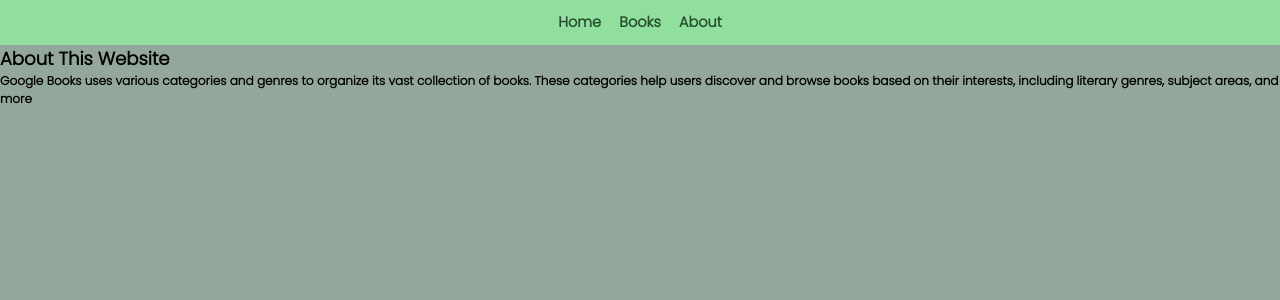
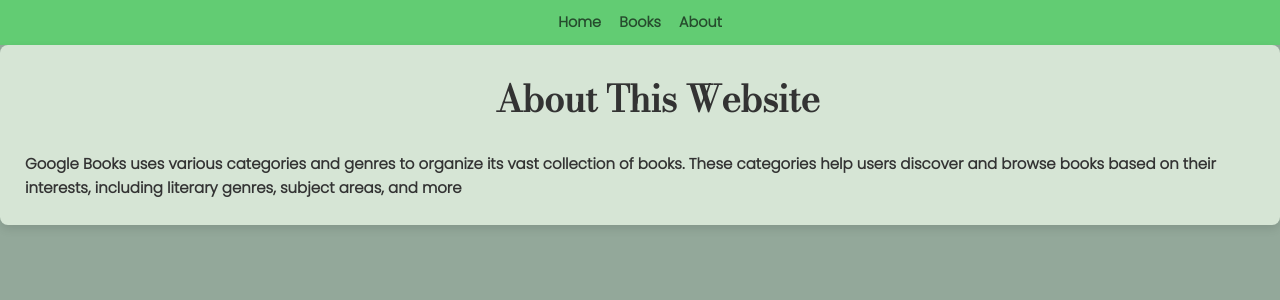
Before and after one commit to Kavithachinnusamy20/SBA-React_Book_API, a React (Vite) app: page /about in a window 1280 px wide. Shown: the top 300 px of the page. Built offline with nearby package versions, Linux system fonts and the light colour scheme.

Commit message:
Final commit

```diff
--- a/src/index.css
+++ b/src/index.css
@@ -1,5 +1,5 @@
 nav {
-  background-color: #91df9f;
+  background-color: #62cc73;
   padding: 1rem;
   display: flex;
   gap: 1.5rem;
@@ -25,7 +25,7 @@
 
  .category-text {
   font-family: 'Segoe UI', sans-serif;
-  font-size: 18px;
+  font-size: 15px;
   color: #333;
   line-height: 1.6;
   background-color: #d6e5d5;
--- a/src/pages/About.jsx
+++ b/src/pages/About.jsx
@@ -1,8 +1,8 @@
 import react from "react";
 function About(){
     return(
-        <div>
-            <h2>About This Website</h2>
+        <div className="category-text">
+            <h2 >About This Website</h2><br></br>
             <h4>Google Books uses various categories and genres to organize its vast collection of books. These categories help users discover and browse books based on their interests, including literary genres, subject areas, and more</h4>
         </div>
     );
--- a/src/style.css
+++ b/src/style.css
@@ -43,11 +43,12 @@
     z-index: -1;
 }
 
- h1{
+ h1,h2{
     font-size: 3rem;
     text-align: center;
     margin-left: 35px;
     font-family: 'Bodoni Moda', serif;
+
 }
 .search {
   display: flex;
```
